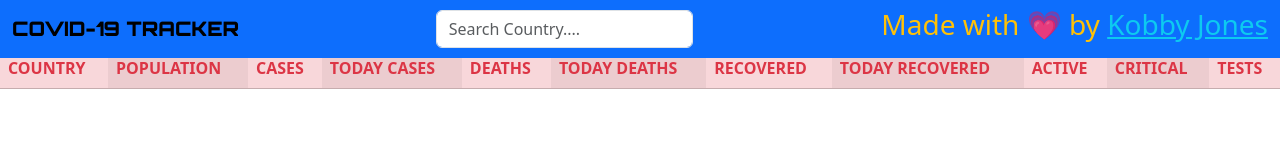
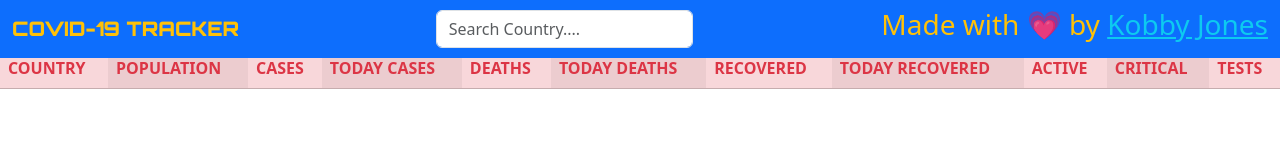
Before and after one commit to Kobby-Jones/covid-19-update-tracker, a plain HTML site: page index.html in a window 1280 px wide. Drawn offline with nearby package versions, Linux system fonts and the light colour scheme; no server answers; a web font is replaced by a local one.

Commit message:
Modified

```diff
--- a/index.html
+++ b/index.html
@@ -14,7 +14,7 @@
 
 	<nav class="navbar  navbar-expand-lg bg-primary fixed-top">
   <div class="container-fluid">
-    <a class="navbar-brand text-uppercase" href="#">Covid-19 Tracker</a>
+    <a class="navbar-brand text-warning text-uppercase" href="#">Covid-19 Tracker</a>
     <button class="navbar-toggler" type="button" data-toggle="collapse" data-target="#navbarSupportedContent" aria-controls="navbarNav" aria-expanded="false" aria-label="Toggle navigation">
       <span class="navbar-toggler-icon"></span>
     </button>
--- a/style.css
+++ b/style.css
@@ -2,7 +2,7 @@
 
 .navbar-brand{
     font-family: 'Orbitron', sans-serif;
-    color: rgb(175, 78, 8);
+
 }
 table tr th.sticky-top{
     top: 50px;
```
